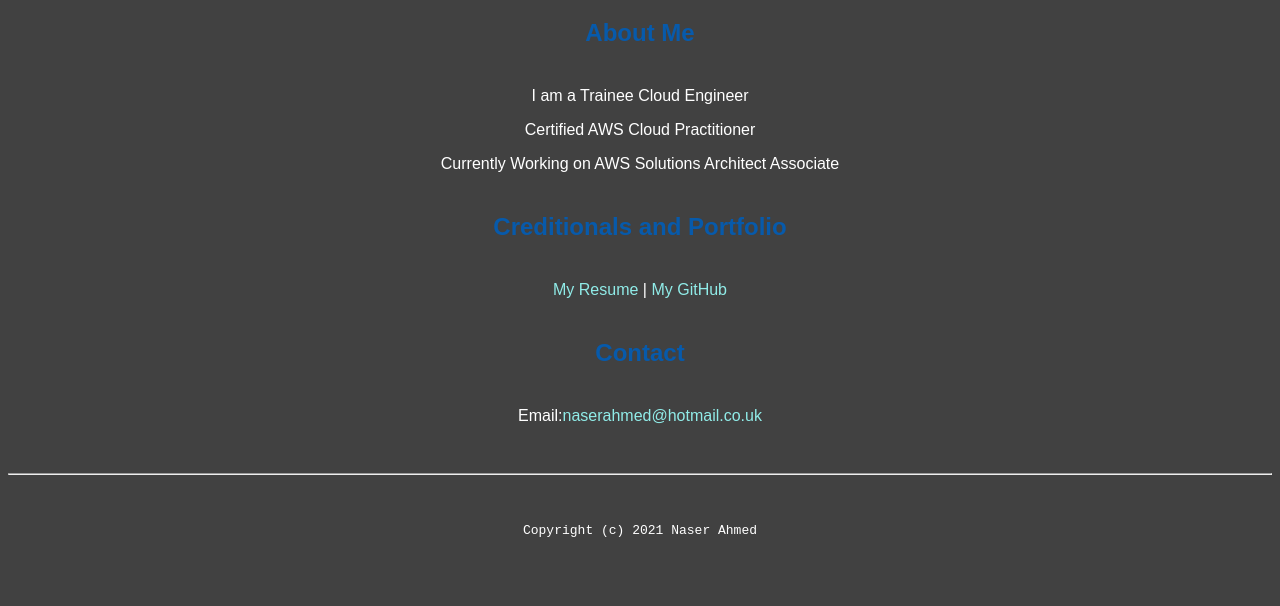
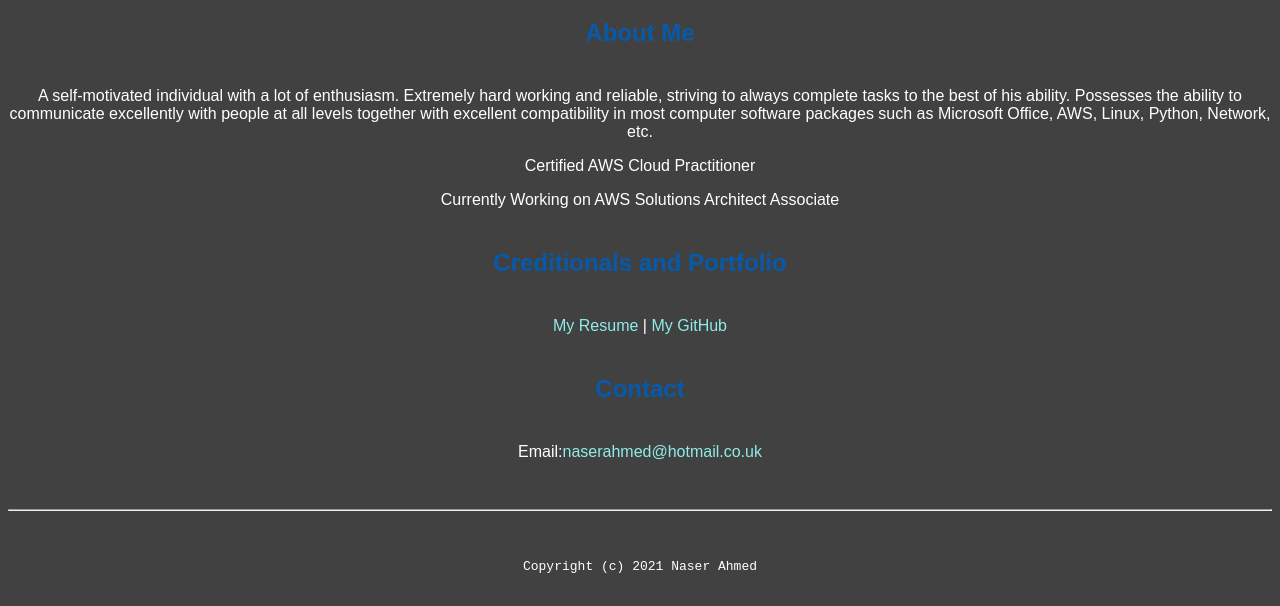
Before and after one commit to NaserAhmed1/naserahmed1.github.io, a plain HTML site: page index.html in a window 1280 px wide. Shown: the part 898-1504 px from the top of the page. Before the commit the page ends 1468 px from the top, so only its background shows below. Drawn offline with Linux system fonts and the light colour scheme.

Commit message:
Update index.html

```diff
--- a/index.html
+++ b/index.html
@@ -13,7 +13,8 @@
     <img src="images/Project Photo" width="100%" alt="banner">
     <h1>Naser Ahmed's Portal</h1>
     <h2>About Me</h2>
-    <p>I am a Trainee Cloud Engineer</p>
+    <p>A self-motivated individual with a lot of enthusiasm. Extremely hard working and reliable, striving to always complete tasks to the best of his ability. Possesses the ability to communicate excellently with people at all levels together with excellent compatibility in most computer software packages such as Microsoft Office, AWS, Linux, Python, Network, etc.
+</p>
     <p>Certified AWS Cloud Practitioner</p>
     <p>Currently Working on AWS Solutions Architect Associate</p>
     <h2>Creditionals and Portfolio</h2>
```
